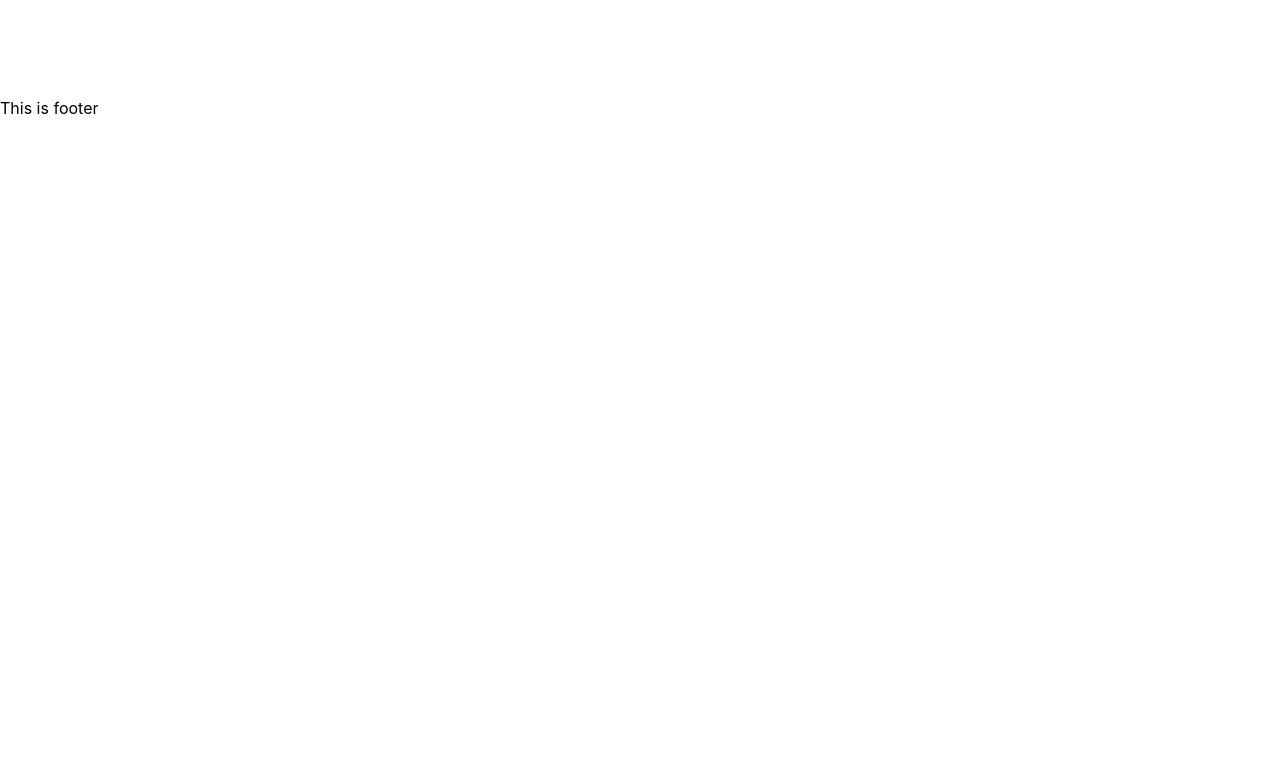
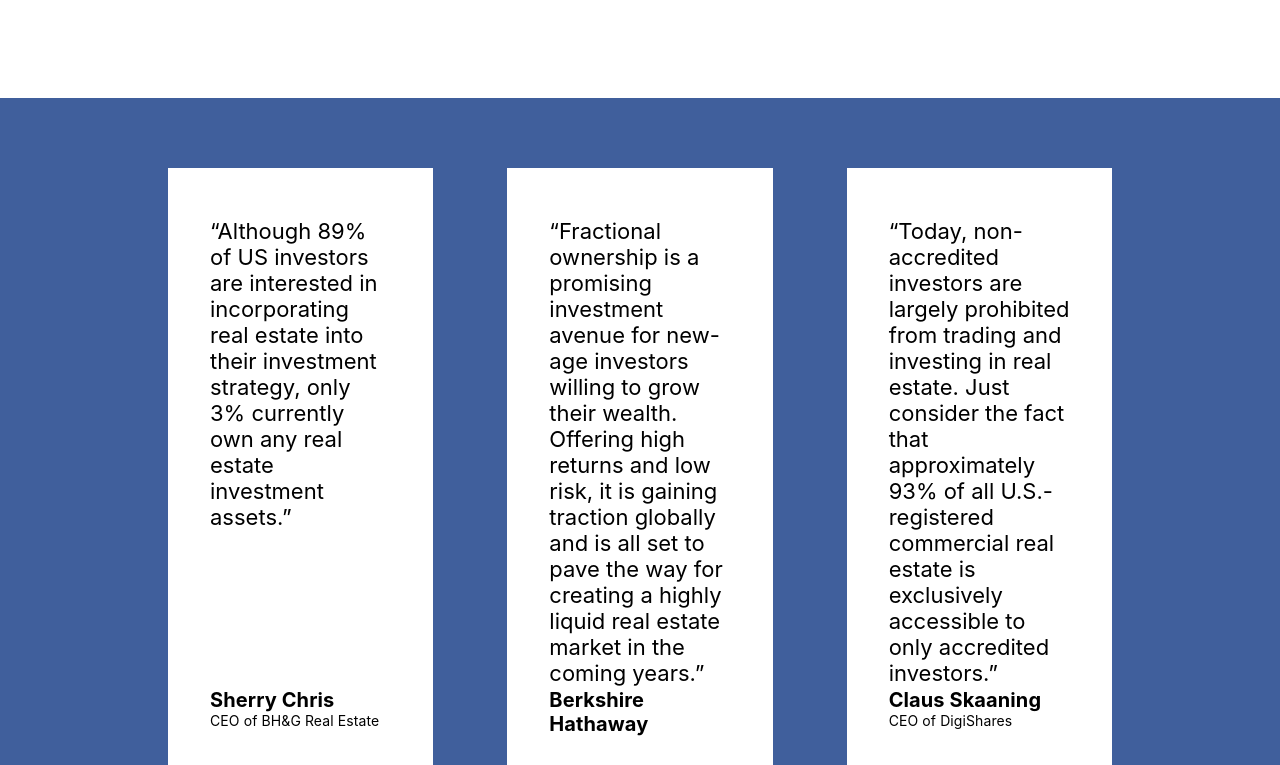
Before and after one commit to topangel1534/savant, a React (Create React App) app: page / in a window 1280 px wide. Shown: the part 2335-3100 px from the top of the page. Before the commit the page ends 2453 px from the top, so only its background shows below. Built offline with nearby package versions, Linux system fonts and the light colour scheme.

Commit message:
Add team component

```diff
--- a/src/App.js
+++ b/src/App.js
@@ -2,6 +2,7 @@
 import Specs from "./components/Specs";
 import FeaturedOffering from "./components/FeaturedOffering";
 import Market from "./components/Market";
+import Teams from "./components/Teams";
 import Footer from "./layouts/Footer";
 
 import "./App.css";
@@ -13,6 +14,7 @@
       <Specs />
       <FeaturedOffering />
       <Market />
+      <Teams />
       <Footer />
     </div>
   );
--- /dev/null
+++ b/src/components/Teams/index.jsx
@@ -0,0 +1,44 @@
+import "./index.scss";
+
+const Teams = () => {
+  return (
+    <div className="team">
+      <div className="team-member">
+        <div className="summary">
+          “Although 89% of US investors are interested in incorporating real
+          estate into their investment strategy, only 3% currently own any real
+          estate investment assets.”
+        </div>
+        <div className="member-info">
+          <div className="name">Sherry Chris</div>
+          <div className="role">CEO of BH&G Real Estate</div>
+        </div>
+      </div>
+      <div className="team-member">
+        <div className="summary">
+          “Fractional ownership is a promising investment avenue for new-age
+          investors willing to grow their wealth. Offering high returns and low
+          risk, it is gaining traction globally and is all set to pave the way
+          for creating a highly liquid real estate market in the coming years.”
+        </div>
+        <div className="member-info">
+          <div className="name">Berkshire Hathaway</div>
+        </div>
+      </div>
+      <div className="team-member">
+        <div className="summary">
+          “Today, non-accredited investors are largely prohibited from trading
+          and investing in real estate. Just consider the fact that
+          approximately 93% of all U.S.-registered commercial real estate is
+          exclusively accessible to only accredited investors.”
+        </div>
+        <div className="member-info">
+          <div className="name">Claus Skaaning</div>
+          <div className="role">CEO of DigiShares</div>
+        </div>
+      </div>
+    </div>
+  );
+};
+
+export default Teams;
--- /dev/null
+++ b/src/components/Teams/index.scss
@@ -0,0 +1,36 @@
+.team {
+  background: rgba(0, 42, 123, 0.75);
+  padding: 70px 168px;
+  display: flex;
+
+  &-member {
+    flex: 1;
+    background: #fff;
+    padding: 50px 42px;
+    margin-right: 74px;
+    &:last-child {
+      margin-right: 0;
+    }
+
+    .summary {
+      height: 70%;
+      font-size: 22px;
+      font-weight: 400;
+      margin-bottom: 64px;
+    }
+
+    .member-info {
+      .name {
+        font-size: 20px;
+        font-weight: 700;
+        letter-spacing: 0.1px;
+      }
+
+      .role {
+        font-size: 14px;
+        font-weight: 400;
+        letter-spacing: 0.1px;
+      }
+    }
+  }
+}
--- a/src/layouts/Footer/index.jsx
+++ b/src/layouts/Footer/index.jsx
@@ -1,3 +1,5 @@
+import "./index.scss";
+
 const Footer = () => {
   return <div className="footer">This is footer</div>;
 };
```
Also changed, not shown: src/components/Faq/index.jsx (added, +11 -0 lines), src/components/FaqItem/index.jsx (added, +7 -0 lines), src/components/LauncingSoon/index.jsx (added, +7 -0 lines), src/components/Faq/index.scss (added), src/components/FaqItem/index.scss (added), src/components/LauncingSoon/index.scss (added), src/layouts/Footer/index.scss (added).
